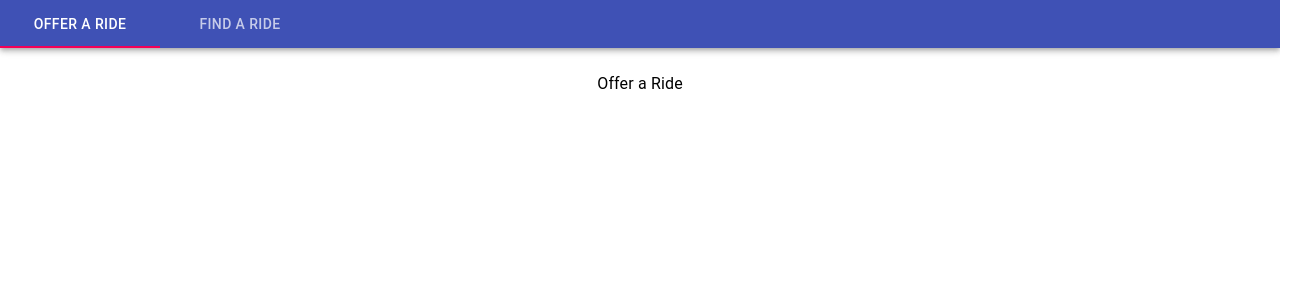
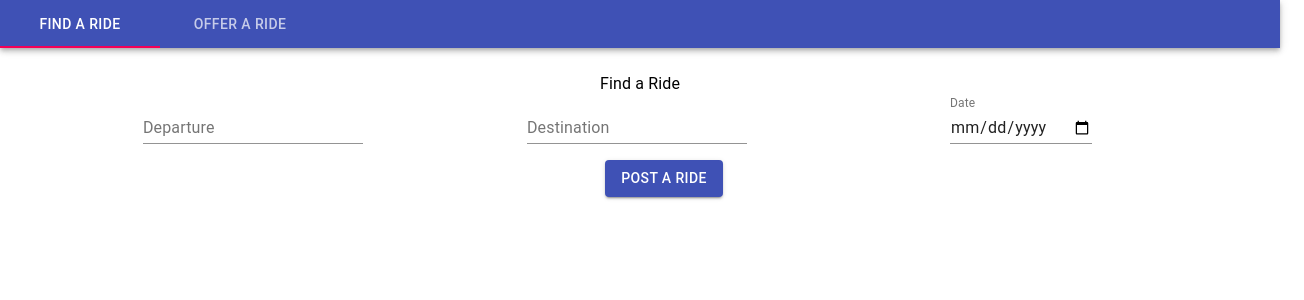
Before and after one commit to amshholland/sluber-ui, a React (Create React App) app: page / in a window 1280 px wide. Shown: the top 300 px of the page, 1304 px wide, since content can reach past the window. Built offline with nearby package versions, Linux system fonts and the light colour scheme.

Commit message:
implemented UI for search fields and post button

```diff
--- /dev/null
+++ b/src/components/TopMenu.js
@@ -0,0 +1,31 @@
+import React from 'react';
+import '../styles/menuStyles.css'
+import TextField from '@material-ui/core/TextField';
+import Button from '@material-ui/core/Button';
+
+function TopMenu() {
+
+    return (
+        <div className='top-menu-cont'>
+            <div className='search-cont'>
+                <form className='departure-search-cont' noValidate autoComplete='off'>
+                    <TextField id='departure-search-input' label='Departure' />
+                </form>
+
+                <form className='destination-search-cont' noValidate autoComplete='off'>
+                    <TextField id="destination-search-input" label='Destination' />
+                </form>
+                <form className='date-search-cont' noValidate autoComplete='off'>
+                    <TextField id="date-search-input" label='Date' type='date' InputLabelProps={{shrink: true }}/>
+                </form>
+            </div>
+            <div className='post-ride-btn-cont'>
+                <Button variant='contained' color='primary'>
+                    Post a Ride
+                </Button>
+            </div>
+        </div>
+    );
+  }
+
+export default TopMenu;
--- a/src/containers/FindRidePage.js
+++ b/src/containers/FindRidePage.js
@@ -1,11 +1,25 @@
-import React from 'react';
+import React, {Component} from 'react';
+import TopMenu from '../components/TopMenu'
 
-function FindRidePage() {
-    return (
-      <div >
-        Find a Ride
-      </div>
-    );
+class FindRidePage extends Component {
+    constructor(props) {
+        super(props)
+        this.state = {
+
+        }
+    }
+    componentDidMount() {
+        // TODO: endpoint call, populate data
+    }
+
+    render() {
+        return (
+        <div >
+            Find a Ride
+            <TopMenu></TopMenu>
+        </div>
+        );
+    }
   }
 
   export default FindRidePage;
--- a/src/containers/PageTemplate.js
+++ b/src/containers/PageTemplate.js
@@ -61,15 +61,15 @@ function TabPanel(props) {
       <div className={classes.root}>
         <AppBar position='static'>
           <Tabs value={value} onChange={handleChange} aria-label='simple tabs example'>
-            <Tab label='Offer A Ride' {...a11yProps(0)} />
-            <Tab label='Find a Ride' {...a11yProps(1)} />
+            <Tab label='Find A Ride' {...a11yProps(0)} />
+            <Tab label='Offer A Ride' {...a11yProps(1)} />
           </Tabs>
         </AppBar>
         <TabPanel value={value} index={0}>
-            <OfferRidePage></OfferRidePage>
+          <FindRidePage></FindRidePage>
         </TabPanel>
         <TabPanel value={value} index={1}>
-            <FindRidePage></FindRidePage>
+          <OfferRidePage></OfferRidePage>
         </TabPanel>
       </div>
     );
--- /dev/null
+++ b/src/styles/menuStyles.css
@@ -0,0 +1,35 @@
+.top-menu-cont {
+    text-align: center;
+}
+
+.search-cont {
+    width: auto;
+    height: auto;
+    margin-left: 3%;
+    justify-content: center;
+    text-align: center;
+}
+
+.departure-search-cont {
+    width: 30%;
+    position: absolute;
+}
+
+.destination-search-cont {
+    width: 30%;
+    margin-left: 30%;
+    position: absolute;
+}
+
+.date-search-cont {
+    width: 30%;
+    margin-left: 60%;
+    position: absolute;
+}
+
+.post-ride-btn-cont {
+    width: 100%;
+    margin-top: 5%;
+    text-align: center;
+    position: absolute;
+}
```
